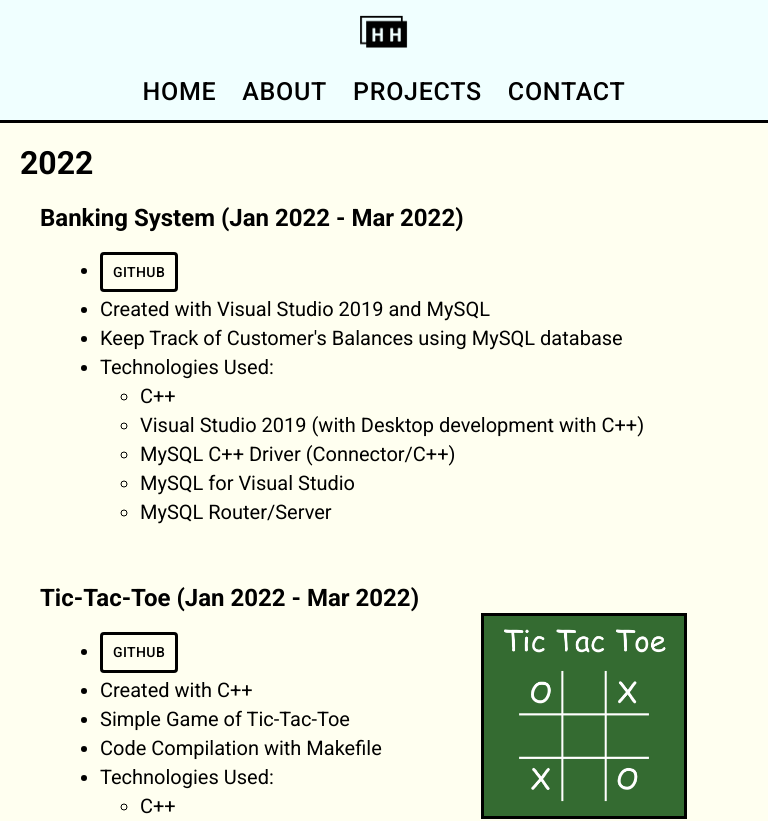
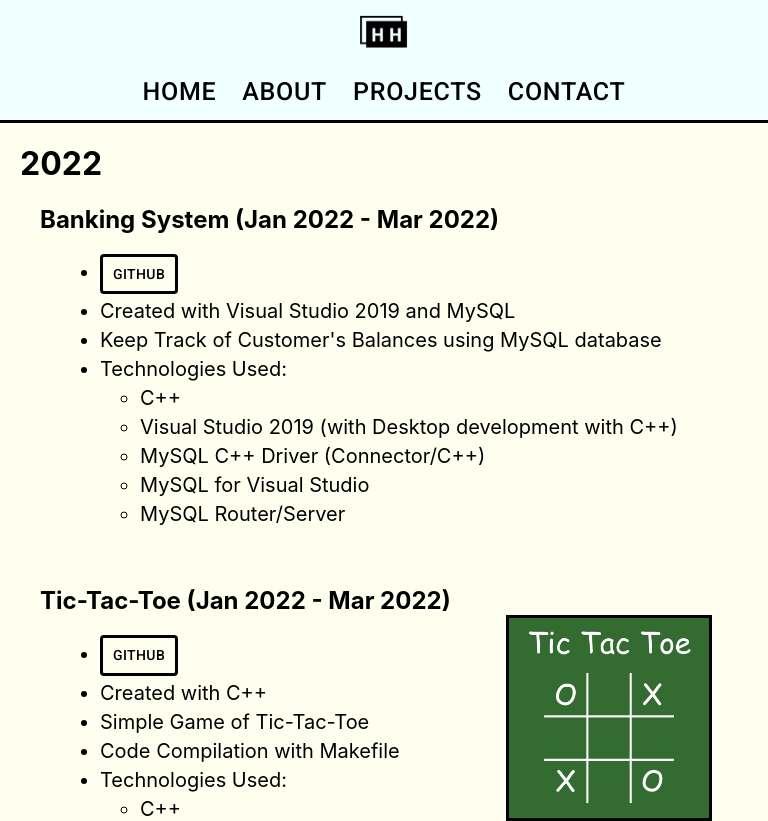
Before and after one commit to haostonh/portfolio, a React (Create React App) app in the folder client/: page /portfolio/projects in a window 768 px wide. Shown: the top 821 px of the page. Built offline with nearby package versions, Linux system fonts and the light colour scheme.

Commit message:
change naming to be more clear

```diff
--- a/client/src/pages/Projects.jsx
+++ b/client/src/pages/Projects.jsx
@@ -12,7 +12,7 @@
     <div>
       <PortfolioHelmet/>
       <NavBar/>
-      <div id='projectsFont'>
+      <div id='projectPageStyle'>
         <h1 className='yearTitle'>2022</h1>
         <BankingSystem/>
         <div className='projectBodyImageContainer'>
--- a/client/src/pagesCSS/Projects.sass
+++ b/client/src/pagesCSS/Projects.sass
@@ -18,7 +18,7 @@
 .projectBody
   margin-left: $margin-xlarge
   font-size: 20px
-#projectsFont
+#projectPageStyle
   font-family: 'Roboto', sans-serif
 .projectInfo
   margin-bottom: $margin-medlarge
@@ -42,7 +42,7 @@
   margin-bottom: $margin-medium
 
 @media screen and (min-width: 426px) and (max-width: 1024px)
-  #projectsFont
+  #projectPageStyle
     margin-right: $margin-medium
   .projectBodyImageContainer
     margin-right: 0px
```
